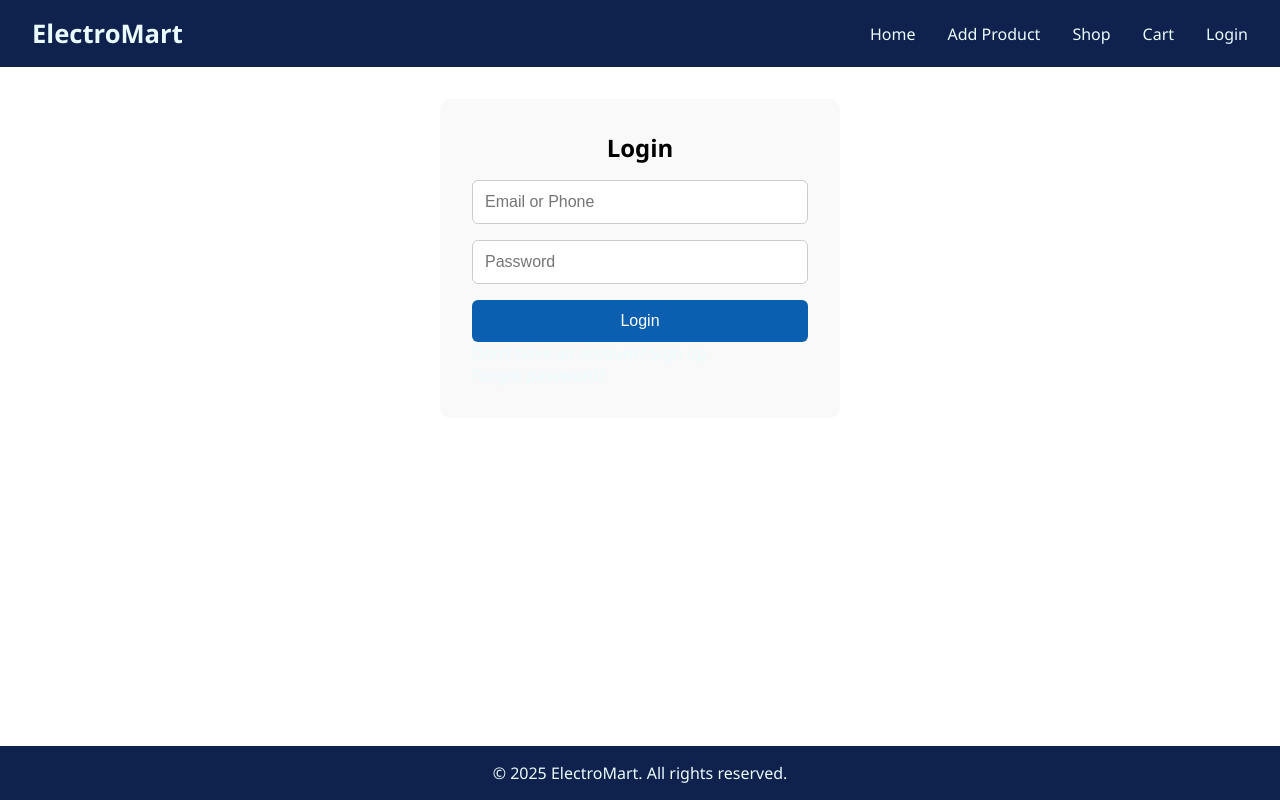
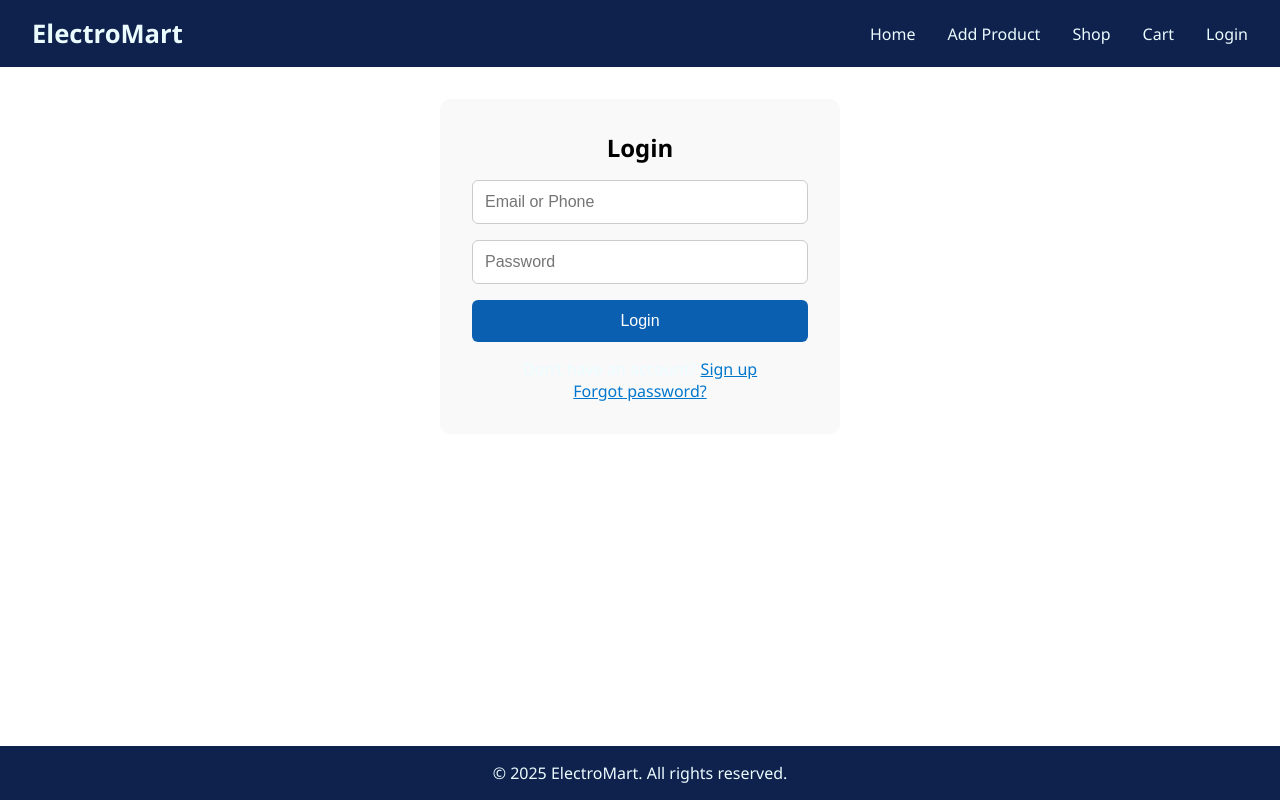
Before and after one commit to carlosal10/electromart, a React (Create React App) app in the folder electromart/: page /login in a window 1280 px wide. Built offline with nearby package versions, Linux system fonts and the light colour scheme.

Commit message:
Update auth.css

```diff
--- a/electromart/src/pages/auth.css
+++ b/electromart/src/pages/auth.css
@@ -32,3 +32,17 @@
 .auth-form button:hover {
   background: #094a8a;
 }
+.auth-links {
+  margin-top: 1rem;
+  text-align: center;
+}
+
+.auth-link {
+  color: #0077cc;
+  cursor: pointer;
+  text-decoration: underline;
+}
+
+.auth-link:hover {
+  color: #005fa3;
+}
```
